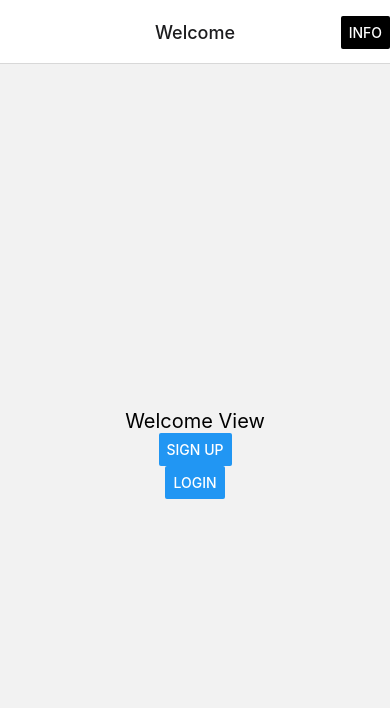
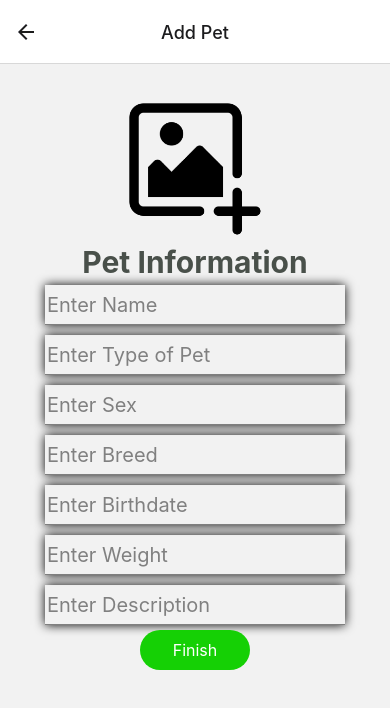
Before and after one commit to Jnarrr/vetaminaReactNative, a React Native app: screen /AddPet in a window 390 px wide. Shown: the top 708 px of the page. Built offline with nearby package versions, Linux system fonts and the light colour scheme.

Commit message:
addPetScreen&petAPI

```diff
--- a/App.js
+++ b/App.js
@@ -15,6 +15,7 @@ import AppointmentSelectPetScreen from './screens/AppointmentSelectPet';
 import TabNavigator from './navs/tabNavigator';
 import NotificationScreen from './screens/Notifications';
 import ClinicDetailsScreen from './screens/ClinicDetails';
+import AddPetScreen from './screens/AddPet';
 
 const Stack = createNativeStackNavigator();
 const Tab = createBottomTabNavigator();
@@ -63,6 +64,7 @@ const MyStack = () => {
         <Stack.Screen name="AppointmentSelectPet" component={ AppointmentSelectPetScreen } options = {{ title: 'Select Pet' }} />
         <Stack.Screen name="Notifications" component={ NotificationScreen } options = {{ title: 'Notifications' }} />
         <Stack.Screen name="ClinicDetails" component={ ClinicDetailsScreen } options = {{ title: 'Clinic Details' }} />
+        <Stack.Screen name="AddPet" component={ AddPetScreen } options = {{ title: 'Add Pet' }} />
       </Stack.Navigator>
     </NavigationContainer>
   );
--- /dev/null
+++ b/screens/AddPet.js
@@ -0,0 +1,113 @@
+import React, { useState } from 'react';
+import {View, Button, Image, Text, StyleSheet, TextInput, ScrollView, TouchableOpacity} from 'react-native';
+import { withSafeAreaInsets } from 'react-native-safe-area-context';
+
+const AddPetScreen = ( {navigation} ) => {
+    const [name, setName] = useState('');
+    const [type, setType] = useState('');
+    const [sex, setSex] = useState('');
+    const [breed, setBreed] = useState('');
+    const [birthdate, setBirthdate] = useState('');
+    const [weight, setWeight] = useState('');
+    const [description, setDescription] = useState('');
+
+    return (
+    <View style = {{ padding: 30, alignItems: 'center' }}>
+        <Image source = { require('../images/defaultPetImage.png')} style = {styles.pic}/>
+        <Text style = { styles.header }>Pet Information</Text>
+        <TextInput
+        style = { styles.input }
+        onChangeText = { (text) => [setName(text)] }
+        placeholder='Enter Name'
+        placeholderTextColor= 'gray'
+        maxLength={15}
+        />
+        <TextInput
+        style = { styles.input }
+        onChangeText = { (text) => [setType(text)] }
+        placeholder='Enter Type of Pet'
+        placeholderTextColor= 'gray'
+        maxLength={15}
+        />
+        <TextInput
+        style = { styles.input }
+        onChangeText = { (text) => [setSex(text)] }
+        placeholder='Enter Sex'
+        placeholderTextColor= 'gray'
+        maxLength={15}
+        />
+        <TextInput
+        style = { styles.input }
+        onChangeText = { (text) => [setBreed(text)] }
+        placeholder='Enter Breed'
+        placeholderTextColor= 'gray'
+        maxLength={15}
+        />
+        <TextInput
+        style = { styles.input }
+        onChangeText = { (text) => [setBirthdate(text)] }
+        placeholder='Enter Birthdate'
+        placeholderTextColor= 'gray'
+        maxLength={15}
+        />
+        <TextInput
+        style = { styles.input }
+        onChangeText = { (text) => [setWeight(text)] }
+        placeholder='Enter Weight'
+        placeholderTextColor= 'gray'
+        maxLength={15}
+        />
+        <TextInput
+        style = { styles.input }
+        onChangeText = { (text) => [setDescription(text)] }
+        placeholder='Enter Description'
+        placeholderTextColor= 'gray'
+        maxLength={15}
+        />
+
+        <TouchableOpacity style = {styles.addButton}>
+            <Text style = { styles.addButtonText }>Finish</Text>
+        </TouchableOpacity>
+    </View>
+    );
+}
+
+const styles = StyleSheet.create({
+    pic: {
+    width: 150,
+    height: 150,
+    borderRadius: 10,
+    },
+    header: {
+    fontSize: 30,
+    color: 'rgb(73, 80, 74)',
+    fontWeight: 'bold'
+    },
+    input: {
+    padding: 2,
+    width: 300,
+    height: 40,
+    marginBottom: 5,
+    marginTop: 5,
+    borderColor: 'gray',
+    borderBottomWidth: 1.5,
+    shadowRadius: 10,
+    fontSize: 20,
+    color: 'black',
+    },
+    addButton: {
+    width: 110,
+    height: 40,
+    alignItems: 'center',
+    justifyContent: 'center',
+    alignSelf: 'center',
+    backgroundColor: '#15D005',
+    borderRadius: 50,
+    },
+    addButtonText:{
+    fontSize: 16,
+    color: 'white',
+    },
+})
+
+export default AddPetScreen;
--- a/screens/Pets.js
+++ b/screens/Pets.js
@@ -1,32 +1,49 @@
-import React, { useState } from 'react';
-import {View, Button, Text, StyleSheet, ScrollView, TouchableOpacity} from 'react-native';
-import PetItem from '../components/petContainer';
+import React, { Component, useEffect, useState } from 'react';
+import { ActivityIndicator, FlatList, Text, View } from 'react-native';
 
-function PetsScreen( {navigation} ) {
-  return (
-    <View style = {{ padding: 30 }}>
-      <Text style = { styles.header }>Your Pets</Text>
-      <ScrollView style = {{ height: 550 }}>
-          <PetItem />
-          <PetItem />
-          <PetItem />
-          <PetItem />
-          <PetItem />
-      </ScrollView>
-      <TouchableOpacity>
+export default class PetsScreen extends Component {
+    constructor(props) {
+        super(props);
 
-      </TouchableOpacity>
-    </View>
-  );
+        this.state = {
+            data: [],
+            isLoading: true
+        }
+    }
+
+    async getData() {
+        try {
+            const response = await fetch('http://10.0.2.2:8000/api/pets');
+            const json = await response.json();
+
+            this.setState({ data: json.pet })
+        }
+        catch(error) {
+            console.error(error);
+        } finally {
+            this.setState({ isLoading: false })
+        }
+    }
+
+    componentDidMount(){
+        this.getData();
+    }
+
+    render(){
+        const { data, isLoading } = this.state;
+
+        return(
+            <View style={{ flex: 1, padding: 24 }}>
+                { isLoading ? <ActivityIndicator /> : (
+                    <FlatList
+                        data={ data }
+                        keyExtractor={({ id }, index) => id}
+                        renderItem={({ item }) => (
+                        <Text>{item.pet_name}, {item.pet_type}</Text>
+                        )}
+                        />
+                )}
+            </View>
+        );
+    }
 }
-
-const styles = StyleSheet.create({
-  header: {
-  fontSize: 30,
-  marginLeft: -15,
-  color: 'rgb(73, 80, 74)',
-  fontWeight: 'bold'
-  },
-})
-
-export default PetsScreen;
```
Also changed, not shown: images/defaultPetImage.png (added).
